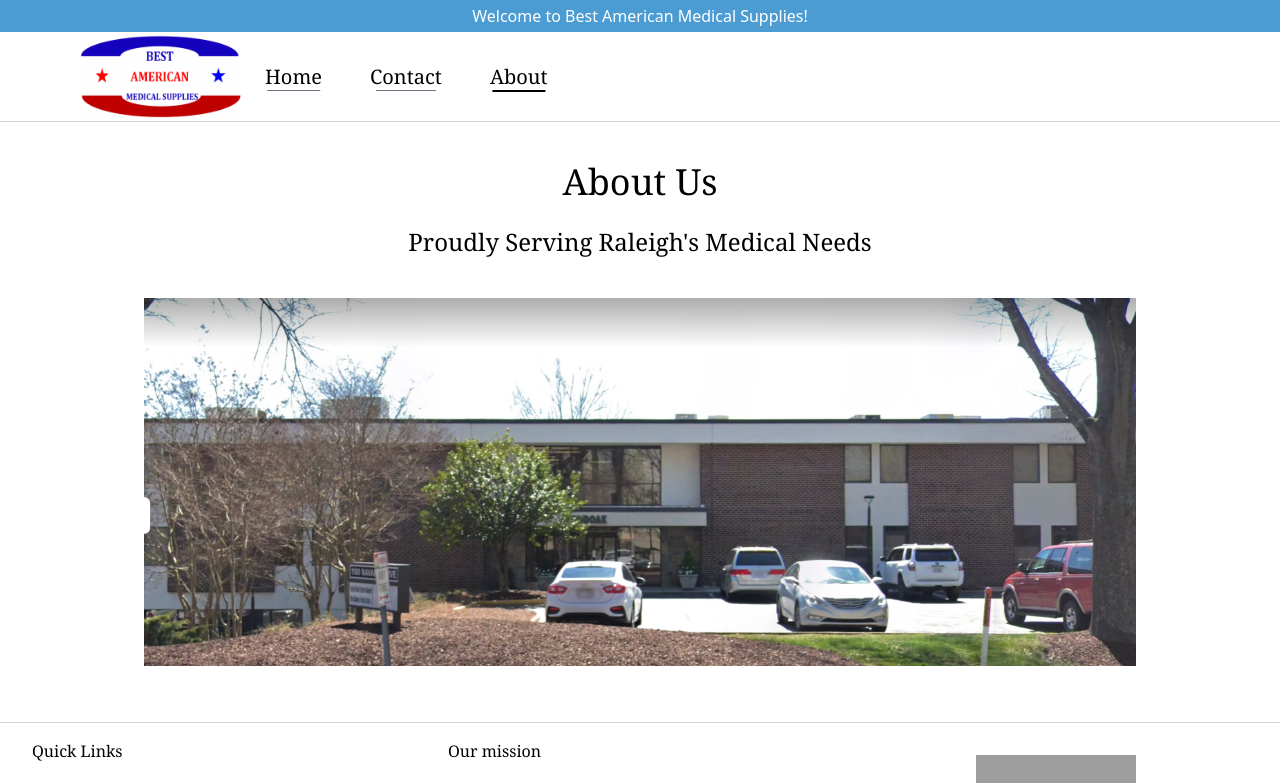
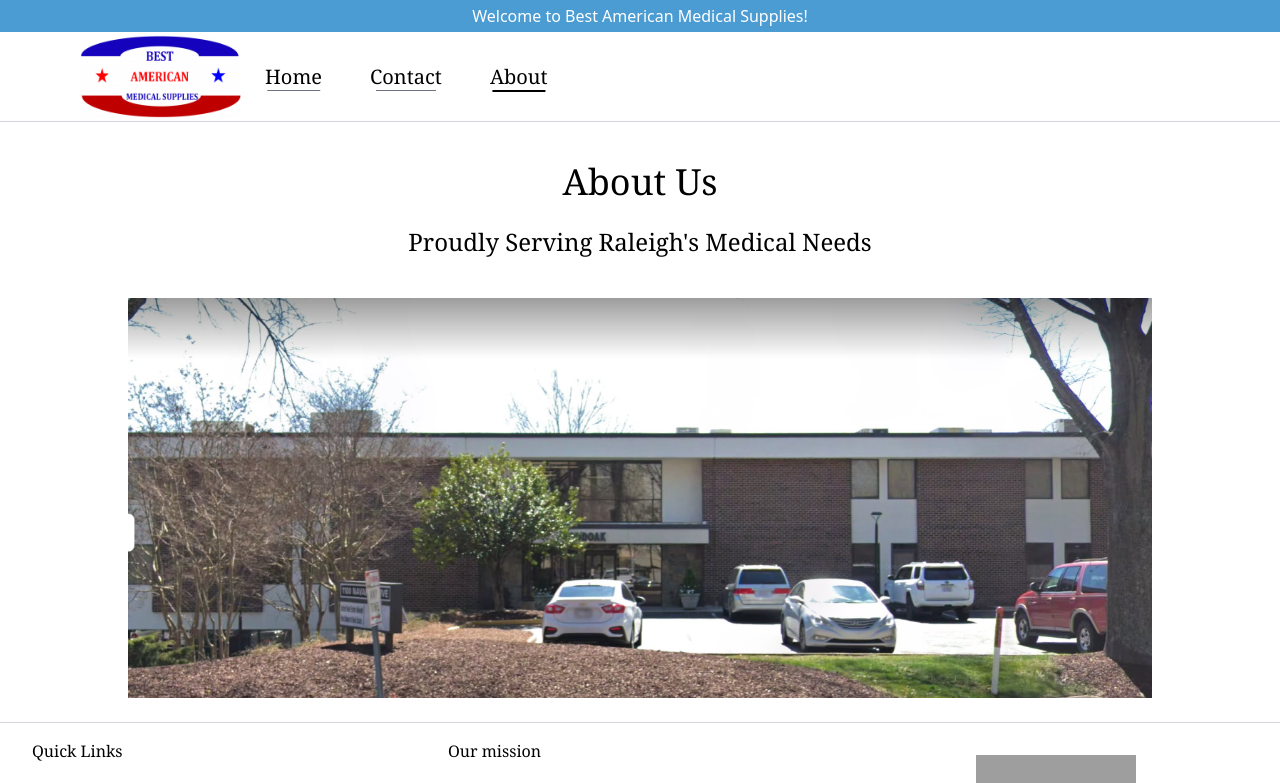
Before and after one commit to wzsamuels/bestamerican-nextjs, a Next.js app: page /about in a window 1280 px wide. Shown: the top 783 px of the page. Built offline with nearby package versions, Linux system fonts and the light colour scheme; grey boxes are pictures that could not be loaded.

Commit message:
Adjust layout for banner image on About page

```diff
--- a/app/about/page.tsx
+++ b/app/about/page.tsx
@@ -3,12 +3,13 @@ import exterior_image from '../../public/exterior.png'
 
 const About = () => {
   return (
-    <div className={'mt-6 mb-6 p-4 w-full flex flex-col justify-center items-center'}>
-      <h1 className={'text-3xl md:text-4xl text-center font-serif'}>About Us</h1>
-      <h2 className={'my-6 text-xl md:text-2xl text-center font-serif'}>Proudly Serving Raleigh&apos;s Medical Needs</h2>
-
+    <div className={'mt-6 mb-6 w-full flex flex-col justify-center items-center'}>
+      <div className={'p-4'}>
+        <h1 className={'text-3xl md:text-4xl text-center font-serif'}>About Us</h1>
+        <h2 className={'my-6 text-xl md:text-2xl text-center font-serif'}>Proudly Serving Raleigh&apos;s Medical Needs</h2>
+      </div>
       <div className={'relative w-full max-w-5xl min-h-[400px]'}>
-        <Image fill className={'p-4 w-full object-cover'} src={exterior_image} alt={'Best American Medical Supplies exterior'}/>
+        <Image fill className={'w-full object-cover'} src={exterior_image} alt={'Best American Medical Supplies exterior'}/>
       </div>
     </div>
   )
```
